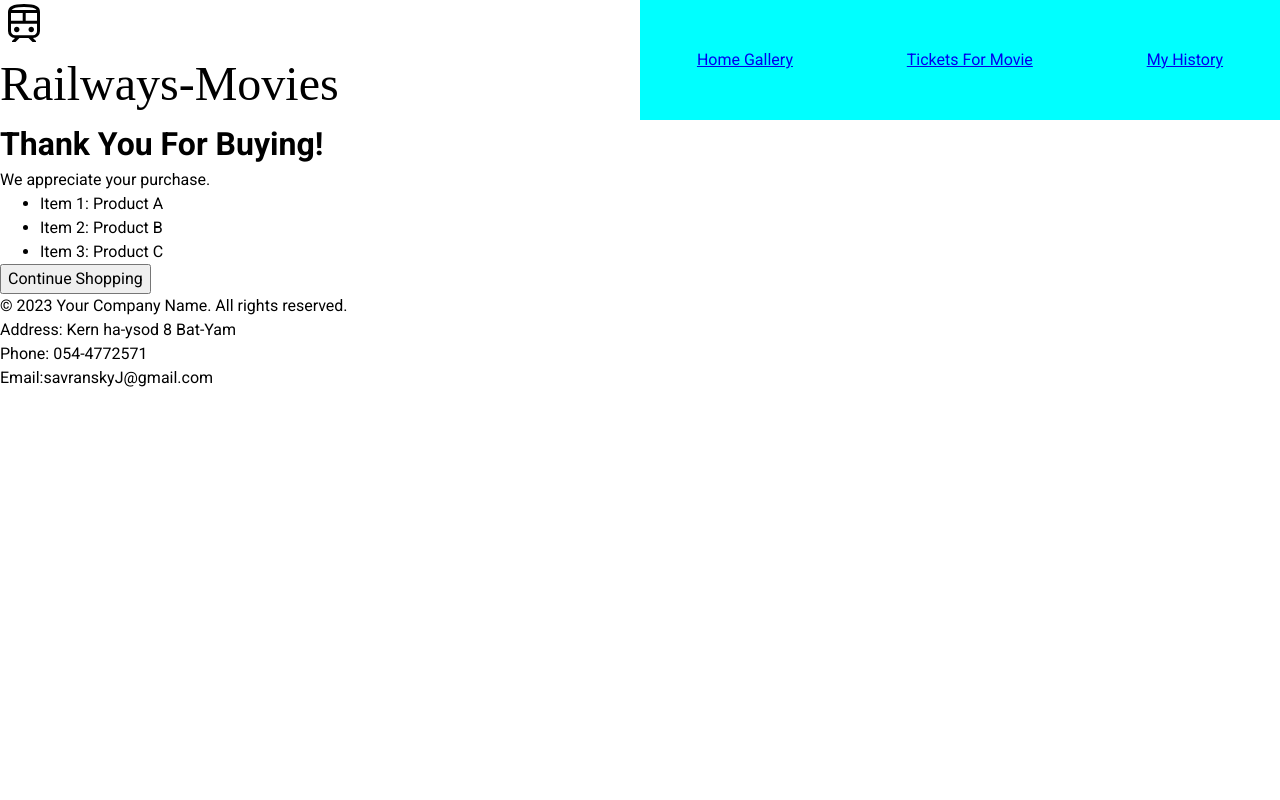
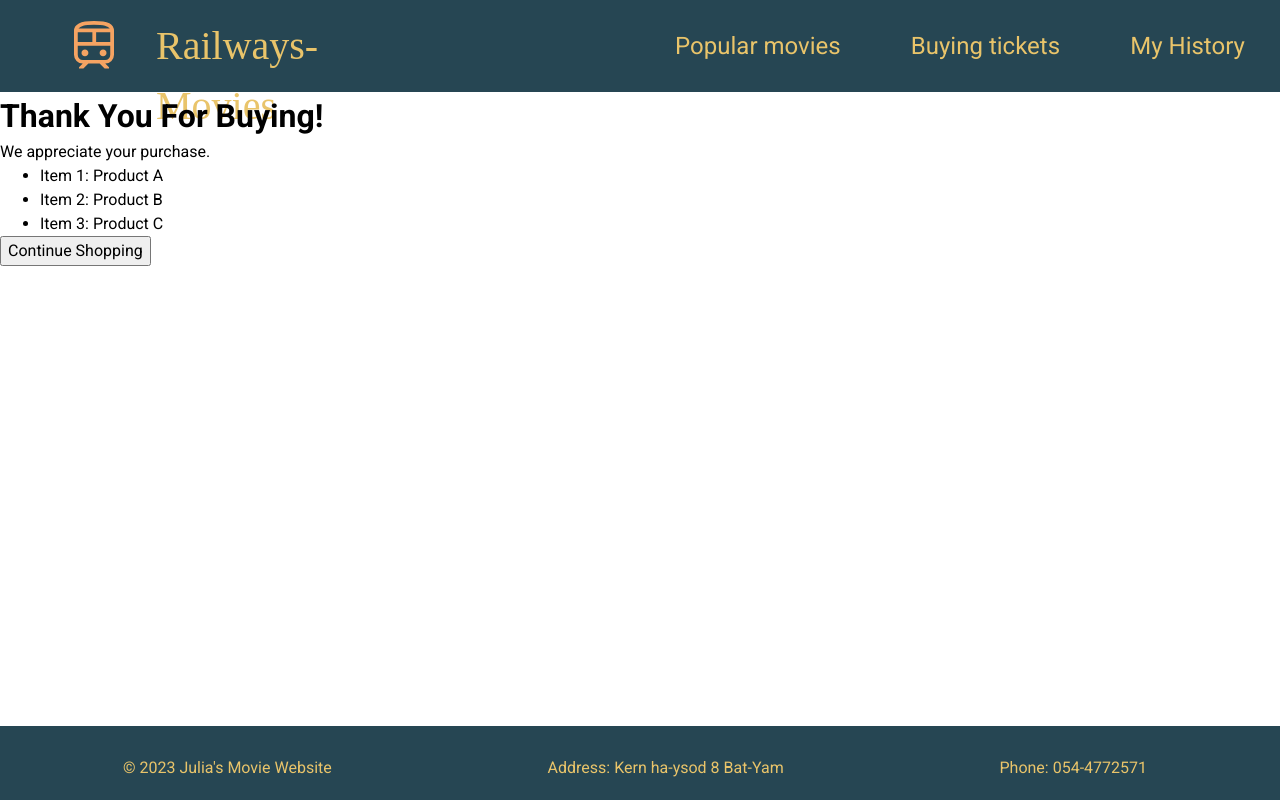
Before and after one commit to Juliasavransky/Railways-Movies-App, a React (Create React App) app: page /thankYouForBuying in a window 1280 px wide. Built offline with nearby package versions, Linux system fonts and the light colour scheme; no server answers; a web font is replaced by a local one.

Commit message:
footer css

```diff
--- a/src/App.css
+++ b/src/App.css
@@ -77,4 +77,8 @@ h6 {
   --thirdly-color: #e76f51;
   --font-primary-color: #e9c46a;
   --font-secondary-color: #f4a261;
+
+  --font-size-M: 1rem;
+  --font-size-L: 1.5rem;
+  --font-size-XL: 2.5rem;
 }
--- a/src/components/footer/Footer.module.css
+++ b/src/components/footer/Footer.module.css
@@ -0,0 +1,20 @@
+footer {
+  background-color: var(--primary-color);
+  padding: 20px;
+  text-align: center;
+  display: flex;
+  justify-content: space-around;
+  align-items: center;
+  color: var(--font-primary-color);
+  position: fixed;
+  bottom: 0;
+  width: 100%;
+  font-size: var(--font-size-M);
+}
+
+.li {
+  list-style-type: none;
+  padding: 0;
+  margin: 10px 0 0;
+  margin-right: 10px;
+}
--- a/src/components/footer/Footer.tsx
+++ b/src/components/footer/Footer.tsx
@@ -1,11 +1,20 @@
-import React from 'react';
+import style from './Footer.module.css';
+import { Movie } from './../../utils/interfaces/interfaces';
 
 function Footer() {
   return (
     <>
-      <div>Address: Kern ha-ysod 8 Bat-Yam</div>
-      <div>Phone: 054-4772571</div>
-      <div>Email:savranskyJ@gmail.com</div>
+      <footer className={style.footer}>
+        <li className={style.li}>
+          <p>&copy; 2023 Julia's Movie Website</p>
+        </li>
+        <li className={style.li}>
+          <div>Address: Kern ha-ysod 8 Bat-Yam</div>
+        </li>
+        <li className={style.li}>
+          <div>Phone: 054-4772571</div>
+        </li>
+      </footer>
     </>
   );
 }
--- a/src/components/header/Header.module.css
+++ b/src/components/header/Header.module.css
@@ -1,16 +1,27 @@
 .nav {
   display: flex;
   justify-content: space-between;
+  background-color: var(--primary-color);
+  color: var(--font-primary-color);
+  padding: 1rem 0;
 }
 .nav_name {
   font-family: 'Train One', cursive;
-  font-size: 3rem;
+  font-size: var(--font-size-XL);
+  display: flex;
+  margin-left: 2rem;
 }
 .nav_list {
+  color: var(--font-primary-color);
   display: flex;
-  background-color: aqua;
   width: 50%;
   justify-content: space-around;
   align-items: center;
   cursor: pointer;
+  font-size: var(--font-size-L);
 }
+.logo {
+  filter: invert(79%) sepia(58%) saturate(902%) hue-rotate(315deg)
+    brightness(101%) contrast(92%);
+  margin: 0 2rem;
+}
--- a/src/components/header/Header.tsx
+++ b/src/components/header/Header.tsx
@@ -3,18 +3,28 @@ import { Link } from 'react-router-dom';
 import train from '../../utils/icons/train.svg';
 
 function Header() {
+  const linkStyle = {
+    textDecoration: 'none',
+    color: ' #e9c46a',
+  };
   return (
     <>
       <nav className={style.nav}>
         <div className={style.nav_name}>
-          <img src={train} alt='train' />
-          Railways-Movies
+          <img className={style.logo} src={train} alt='train' />
+          <div> Railways-Movies</div>
         </div>
 
         <div className={style.nav_list}>
-          <Link to='/'>Home Gallery</Link>
-          <Link to='/selected/:id'>Tickets For Movie</Link>
-          <Link to='/history'>My History</Link>
+          <Link style={linkStyle} to='/'>
+            Popular movies
+          </Link>
+          <Link style={linkStyle} to='/selected/:id'>
+            Buying tickets
+          </Link>
+          <Link style={linkStyle} to='/history'>
+            My History
+          </Link>
         </div>
       </nav>
     </>
```
